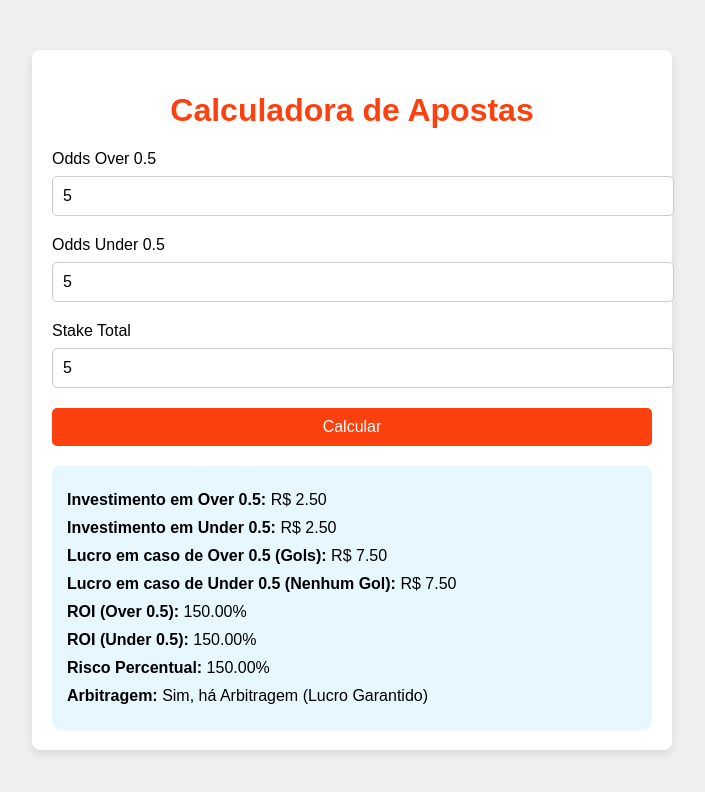
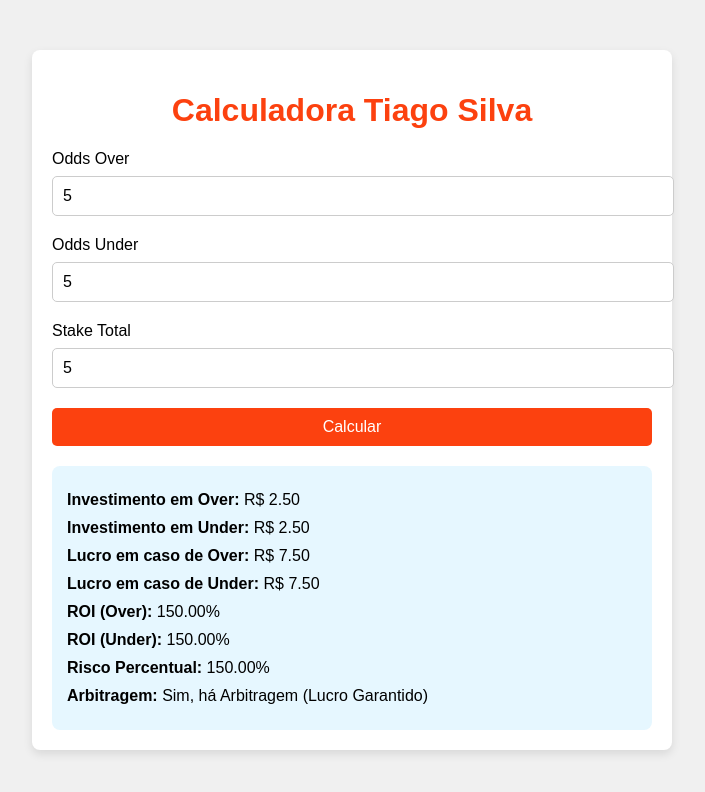
Before and after one commit to tiagos81/CALODD, a plain HTML site: page calculadora_apostas.html in a window 1280 px wide. Both pictures are taken after typing "5", "5", "5" into the empty fields and a click on the button "Calcular". Shown: the whole page, without its empty margins (288-993 px from the left). Drawn offline with Linux system fonts and the light colour scheme.

Commit message:
Update calculadora_apostas.html

```diff
--- a/calculadora_apostas.html
+++ b/calculadora_apostas.html
@@ -3,7 +3,7 @@
 <head>
     <meta charset="UTF-8">
     <meta name="viewport" content="width=device-width, initial-scale=1.0">
-    <title>Calculadora de Apostas - Over 0.5 e Under 0.5</title>
+    <title>Calculadora de Apostas - Over e Under</title>
     <style>
         body {
             font-family: Arial, sans-serif;
@@ -70,12 +70,12 @@
 <body>
 
 <div class="container">
-    <h1>Calculadora de Apostas</h1>
-    <label for="oddsOver">Odds Over 0.5</label>
-    <input type="number" id="oddsOver" placeholder="Insira a odd para Over 0.5" step="0.01" min="1">
+    <h1>Calculadora Tiago Silva</h1>
+    <label for="oddsOver">Odds Over</label>
+    <input type="number" id="oddsOver" placeholder="Insira a odd para Over" step="0.01" min="1">
 
-    <label for="oddsUnder">Odds Under 0.5</label>
-    <input type="number" id="oddsUnder" placeholder="Insira a odd para Under 0.5" step="0.01" min="1">
+    <label for="oddsUnder">Odds Under</label>
+    <input type="number" id="oddsUnder" placeholder="Insira a odd para Under" step="0.01" min="1">
 
     <label for="stake">Stake Total</label>
     <input type="number" id="stake" placeholder="Insira o valor total da stake" step="0.01" min="1">
@@ -115,12 +115,12 @@
 
         // Exibir os resultados
         document.getElementById('resultado').innerHTML = `
-            <p><strong>Investimento em Over 0.5: </strong>R$ ${investimentoOver.toFixed(2)}</p>
-            <p><strong>Investimento em Under 0.5: </strong>R$ ${investimentoUnder.toFixed(2)}</p>
-            <p><strong>Lucro em caso de Over 0.5 (Gols): </strong>R$ ${lucroOver.toFixed(2)}</p>
-            <p><strong>Lucro em caso de Under 0.5 (Nenhum Gol): </strong>R$ ${lucroUnder.toFixed(2)}</p>
-            <p><strong>ROI (Over 0.5): </strong>${roiOver.toFixed(2)}%</p>
-            <p><strong>ROI (Under 0.5): </strong>${roiUnder.toFixed(2)}%</p>
+            <p><strong>Investimento em Over: </strong>R$ ${investimentoOver.toFixed(2)}</p>
+            <p><strong>Investimento em Under: </strong>R$ ${investimentoUnder.toFixed(2)}</p>
+            <p><strong>Lucro em caso de Over: </strong>R$ ${lucroOver.toFixed(2)}</p>
+            <p><strong>Lucro em caso de Under: </strong>R$ ${lucroUnder.toFixed(2)}</p>
+            <p><strong>ROI (Over): </strong>${roiOver.toFixed(2)}%</p>
+            <p><strong>ROI (Under): </strong>${roiUnder.toFixed(2)}%</p>
             <p><strong>Risco Percentual: </strong>${risco.toFixed(2)}%</p>
             <p><strong>Arbitragem: </strong>${arbitragem}</p>
         `;
```
